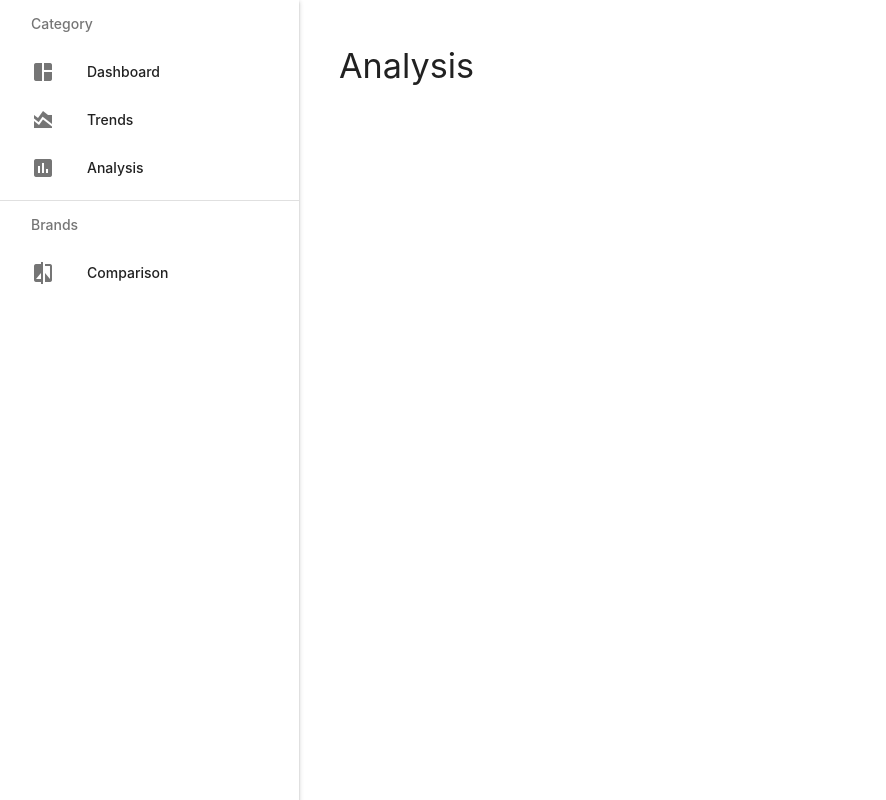
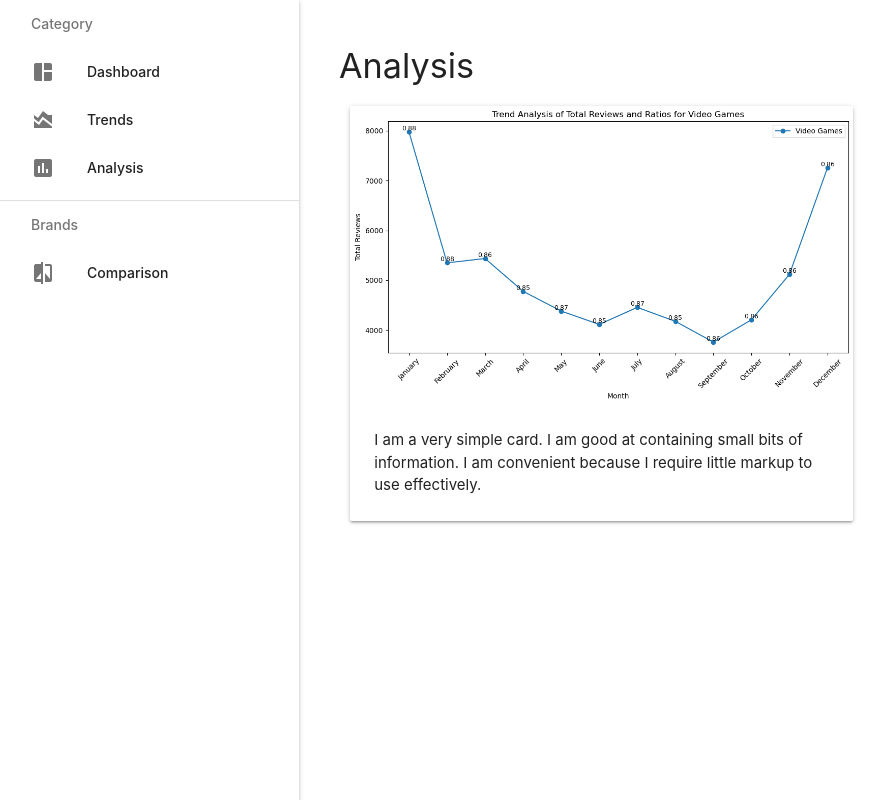
Before and after one commit to JosephKai1/COMP3610PROJECT, a Flask app: page /analysis in a window 1280 px wide. Shown: the whole page, without its empty margins (1-887 px from the left). Run offline with Flask 3, Linux system fonts and the light colour scheme.

Commit message:
Added cards for analysis and comparison

```diff
--- a/App/templates/analysis.html
+++ b/App/templates/analysis.html
@@ -22,6 +22,41 @@
 
 {% block content %}
 
+<div class="row">
+    <div class="col s12 m7">
+        <div class="card">
+            <div class="card-image">
+                <img src="{{ url_for('static', filename='images/category/video_games_popularity.png') }}">
+            </div>
+            <div class="card-content">
+                <p>I am a very simple card. I am good at containing small bits of information.
+                I am convenient because I require little markup to use effectively.</p>
+            </div>
+        </div>
 
+        <!-- Insert additional main cards here -->
+
+    </div>
+
+    <!--
+
+    <div class="col s12 m5">
+        <div class="card">
+            <div class="card-image">
+                <img src="{{ url_for('static', filename='images/category/video_games_brand_popularity.png') }}">
+            </div>
+            <div class="card-content">
+                <p>This is the second card. It is placed next to the first card in a two-column layout.
+                You can add any content here as needed.</p>
+            </div>
+        </div>
+
+        Insert additional side cards here
+
+    </div>
+
+    -->
+
+</div>
 
 {% endblock %}
```
Also changed, not shown: App/templates/comparison.html (+35 -0 lines).
